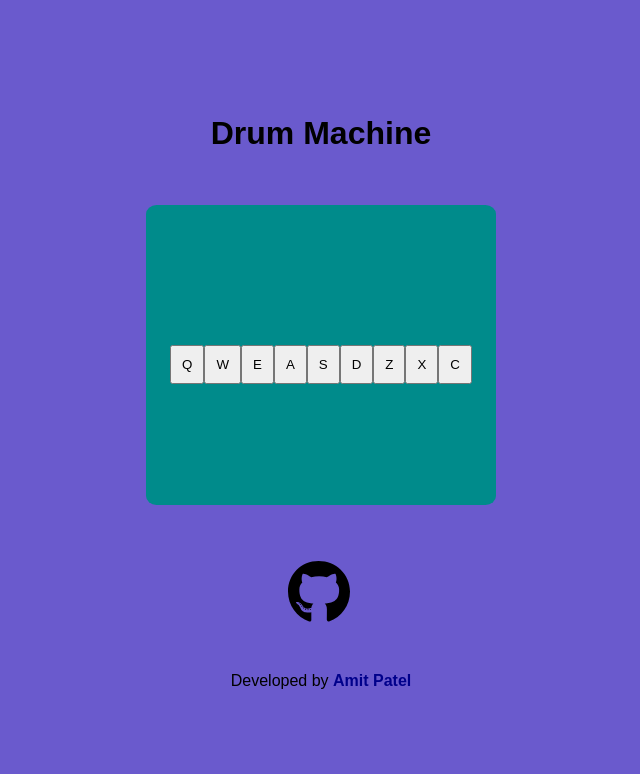
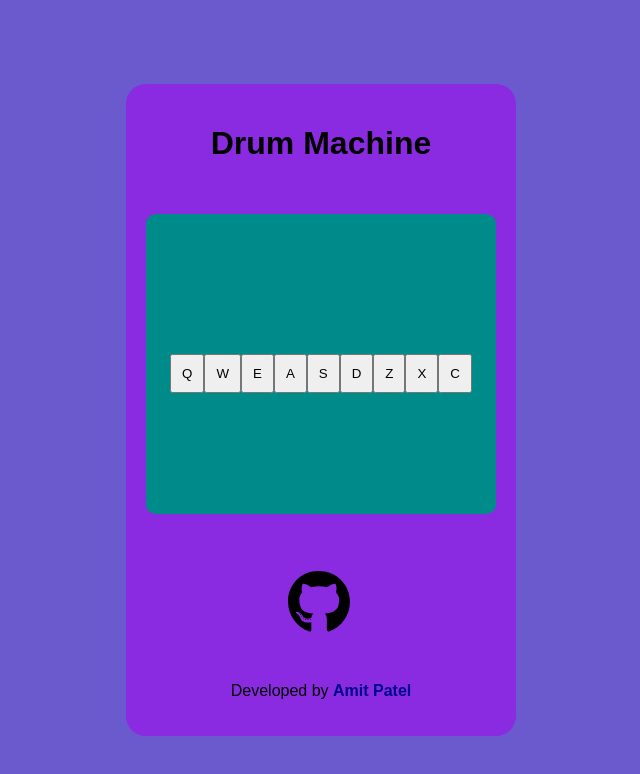
Before and after one commit to AmitP88/Drum-Machine-React-Version, a React (Create React App) app: page / in a window 1280 px wide. Shown: the top 774 px of the page, without its empty margins (319-959 px from the left). Built offline with nearby package versions, Linux system fonts and the light colour scheme.

Commit message:
added background-color, padding, and border-radious to .App

```diff
--- a/src/App.css
+++ b/src/App.css
@@ -1,6 +1,9 @@
 .App {
   text-align: center;
   margin-top: 5%;
+  border-radius: 20px;
+  padding: 20px;
+  background-color: blueviolet;
 }
 
 html, body {
```
